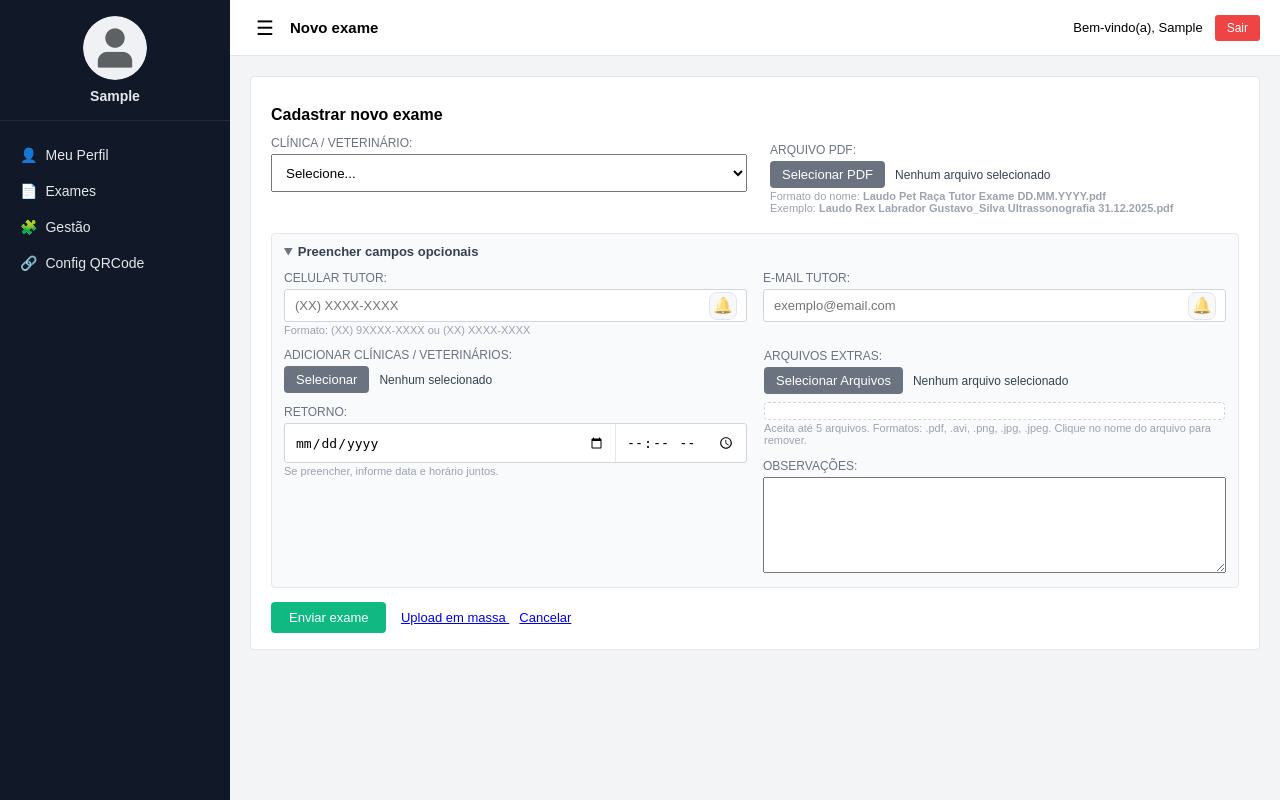
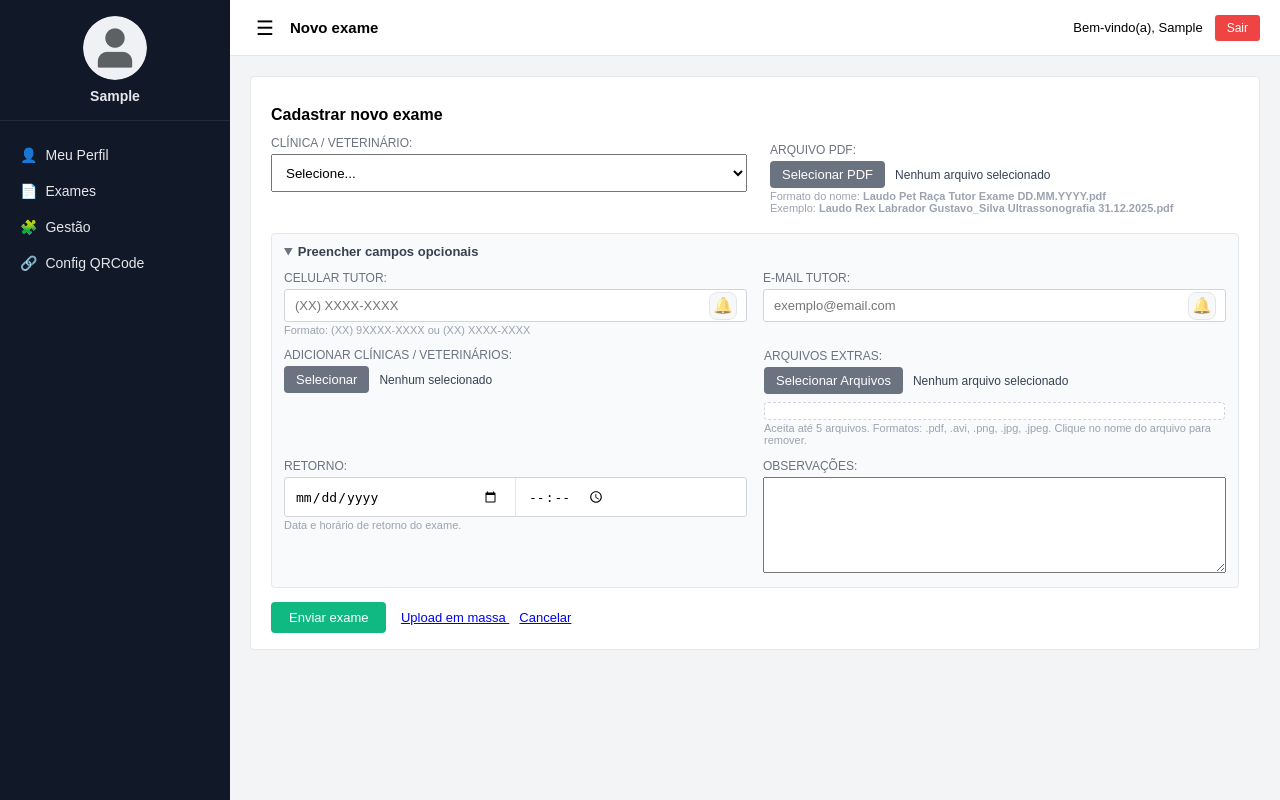
Before and after one commit to RicardoSerta/vet, a Django app: page /exames/novo/ in a window 1280 px wide, after a click on "Preencher campos opcionais". Run offline with Django 5.2, Linux system fonts and the light colour scheme; the visitor is signed in with stand-in values (Sample User, id 1); data comes from the database, SQL or seed files in the repository; some libraries are stand-ins or nearby versions.

Commit message:
Ajustes no preenchimento das datas e horas de retorno de exames e ajustes de estética

```diff
--- a/accounts/forms.py
+++ b/accounts/forms.py
@@ -3,8 +3,8 @@ import re
 import unicodedata
 from django.contrib.auth.models import User
 from .models import Profile
-from datetime import date
-from datetime import datetime
+from datetime import date, datetime, time as dt_time, timedelta
+from django.utils import timezone
 from pathlib import Path
 from django.core.exceptions import ValidationError
 from django.core.validators import RegexValidator
@@ -277,11 +277,32 @@ class ExamUploadForm(forms.Form):
         retorno_previsto = cleaned_data.get("retorno_previsto")
         retorno_horario = cleaned_data.get("retorno_horario")
 
-        if retorno_horario and not retorno_previsto:
-            self.add_error("retorno_previsto", "Informe a data do retorno.")
+        now = timezone.localtime()
+        today = now.date()
+        current_time = now.time().replace(second=0, microsecond=0)
+        meio_dia = dt_time(12, 0)
 
+        # Se preencheu data mas não preencheu horário:
+        # assume 12:00, exceto se a data for hoje e já tiver passado de 12:00.
         if retorno_previsto and not retorno_horario:
-            self.add_error("retorno_horario", "Informe o horário do retorno.")
+            if retorno_previsto == today and current_time > meio_dia:
+                self.add_error(
+                    "retorno_horario",
+                    "Informe o horário de retorno"
+                )
+            else:
+                cleaned_data["retorno_horario"] = meio_dia
+                retorno_horario = meio_dia
+
+        # Se preencheu horário mas não preencheu data:
+        # assume a próxima vez que esse horário acontecerá.
+        elif retorno_horario and not retorno_previsto:
+            if retorno_horario > current_time:
+                cleaned_data["retorno_previsto"] = today
+            else:
+                cleaned_data["retorno_previsto"] = today + timedelta(days=1)
+
+            retorno_previsto = cleaned_data["retorno_previsto"]
 
         pdf = cleaned_data.get("pdf_file")
 
--- a/accounts/static/accounts/css/styles.css
+++ b/accounts/static/accounts/css/styles.css
@@ -310,7 +310,8 @@ body.app-body {
 .profile-form-group input[type="text"],
 .profile-form-group input[type="email"],
 .profile-form-group input[type="password"],
-.profile-form-group input[type="date"] {
+.profile-form-group input[type="date"],
+.profile-form-group input[type="time"] {
     width: 100%;
     padding: 8px 10px;
     border-radius: 3px;
@@ -613,6 +614,7 @@ body.app-body {
 .exam-upload-form input[type="text"],
 .exam-upload-form input[type="email"],
 .exam-upload-form input[type="date"],
+.exam-upload-form input[type="time"],
 .exam-upload-form textarea {
     width: 100%;
 }
@@ -971,25 +973,34 @@ body.app-body {
   box-shadow: 0 0 0 3px rgba(0, 166, 118, 0.15);
 }
 
+.return-datetime-wrap::after {
+  content: "";
+  flex: 1 1 auto;
+}
+
 .return-date-part,
 .return-time-part {
   display: flex;
   align-items: center;
   min-width: 0;
+  flex: 0 0 auto;
 }
 
 .return-date-part {
-  flex: 1 1 auto;
+  width: 220px;
 }
 
 .return-time-part {
-  flex: 0 0 130px;
+  width: 92px;
 }
 
 .return-divider {
   width: 1px;
   background: #e5e7eb;
   flex: 0 0 1px;
+  margin-left: 10px;
+  margin-right: 6px;
+  align-self: stretch;
 }
 
 .return-datetime-wrap input[type="date"],
@@ -999,8 +1010,20 @@ body.app-body {
   outline: none;
   width: 100%;
   height: 38px;
-  padding: 8px 10px;
   background: transparent;
+}
+
+.return-datetime-wrap input[type="date"] {
+  padding: 8px 6px 8px 10px;
+}
+
+.return-datetime-wrap input[type="time"] {
+  padding: 8px 8px 8px 6px;
+}
+
+.additional-cv-group,
+.extra-files-group {
+  min-width: 0;
 }
 
 @media (max-width: 920px) {
@@ -1008,8 +1031,12 @@ body.app-body {
     grid-template-columns: 1fr;
   }
 
+  .return-date-part {
+    width: 200px;
+  }
+
   .return-time-part {
-    flex-basis: 120px;
+    width: 88px;
   }
 }
 
--- a/templates/accounts/exam_upload.html
+++ b/templates/accounts/exam_upload.html
@@ -105,7 +105,7 @@
 
               <!-- COLUNA ESQUERDA -->
               <div class="optional-fields-column">
-                <div class="profile-form-group">
+                <div class="profile-form-group additional-cv-group">
                   <label for="{{ form.additional_clinic_or_vet.id_for_label }}">Adicionar Clínicas / Veterinários:</label>
 
                   <div class="file-picker">
@@ -149,14 +149,14 @@
                   {% endif %}
 
                   <div class="field-hint">
-                    Se preencher, informe data e horário juntos.
+                    Data e horário de retorno do exame.
                   </div>
                 </div>
               </div>
 
               <!-- COLUNA DIREITA -->
               <div class="optional-fields-column">
-                <div id="extraFilesDropZone" class="profile-form-group file-drop-zone">
+                <div id="extraFilesDropZone" class="profile-form-group file-drop-zone extra-files-group">
                   <label for="{{ form.extra_files.id_for_label }}">Arquivos Extras:</label>
 
                   <div class="file-picker">
@@ -693,4 +693,42 @@ document.addEventListener("DOMContentLoaded", function () {
   }
 });
 </script>
+<script>
+document.addEventListener("DOMContentLoaded", function () {
+  const additionalGroup = document.querySelector(".additional-cv-group");
+  const extraGroup = document.querySelector(".extra-files-group");
+  const additionalBox = document.getElementById("additional-cv-box");
+
+  if (!additionalGroup || !extraGroup || !additionalBox) return;
+
+  function syncOptionalTopBlocks() {
+    additionalGroup.style.minHeight = "";
+
+    // Quando o seletor extra está aberto, deixa cada coluna seguir sozinha.
+    if (!additionalBox.classList.contains("cv-hidden")) {
+      return;
+    }
+
+    // Quando está fechado, iguala a altura do bloco da esquerda ao da direita
+    // para Retorno e Observações começarem alinhados.
+    additionalGroup.style.minHeight = extraGroup.offsetHeight + "px";
+  }
+
+  syncOptionalTopBlocks();
+  window.addEventListener("resize", syncOptionalTopBlocks);
+
+  const observer = new MutationObserver(syncOptionalTopBlocks);
+
+  observer.observe(additionalBox, {
+    attributes: true,
+    attributeFilter: ["class"],
+  });
+
+  observer.observe(extraGroup, {
+    childList: true,
+    subtree: true,
+    attributes: true,
+  });
+});
+</script>
 {% endblock %}
```
